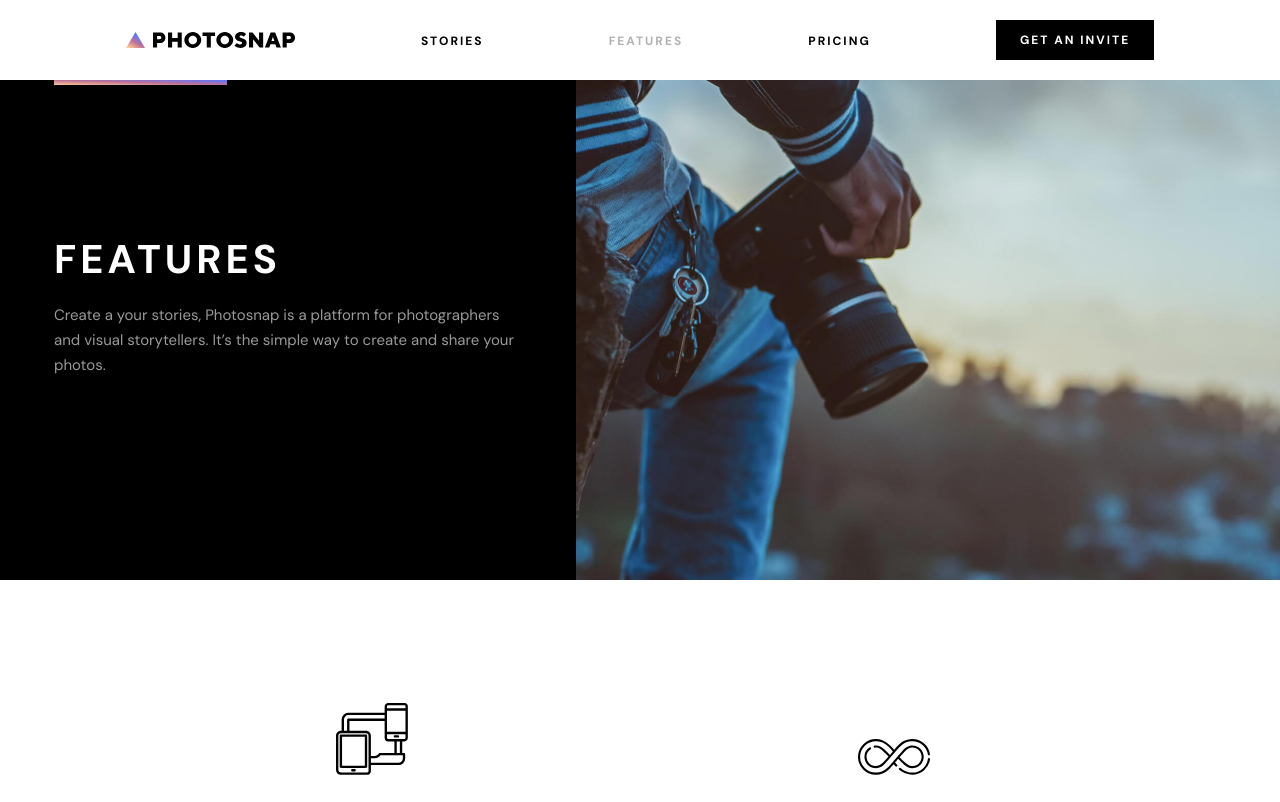
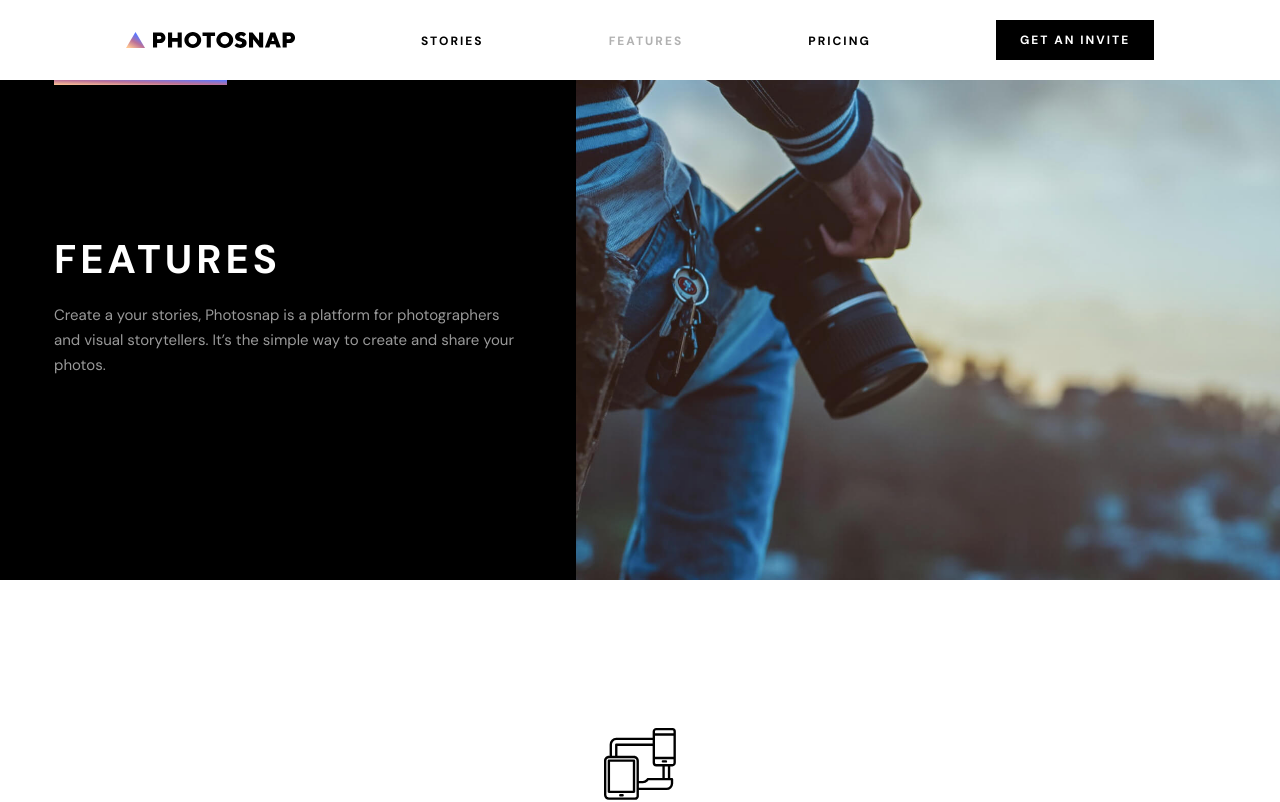
Before and after one commit to ding-09/photosnap, a React (Create React App) app: page /features in a window 1280 px wide. Shown: the top 802 px of the page. Built offline with nearby package versions, Linux system fonts and the light colour scheme; the HTML template or start-up script is replaced by a standard one.

Commit message:
fixed features spacing

```diff
--- a/src/components/Features/index.styled.js
+++ b/src/components/Features/index.styled.js
@@ -2,11 +2,10 @@ import styled from 'styled-components';
 
 export const StyledFeatures = styled.section`
   .features-details {
-    margin: 10rem 3.8rem;
+    margin: 10rem 3rem 5rem;
     article {
       flex: 45%;
       justify-content: flex-end;
-      margin-left: 1.5rem;
     }
   }
 `;
```
Also changed, not shown: 1 other file (tests, documents, lock files or other folders).
